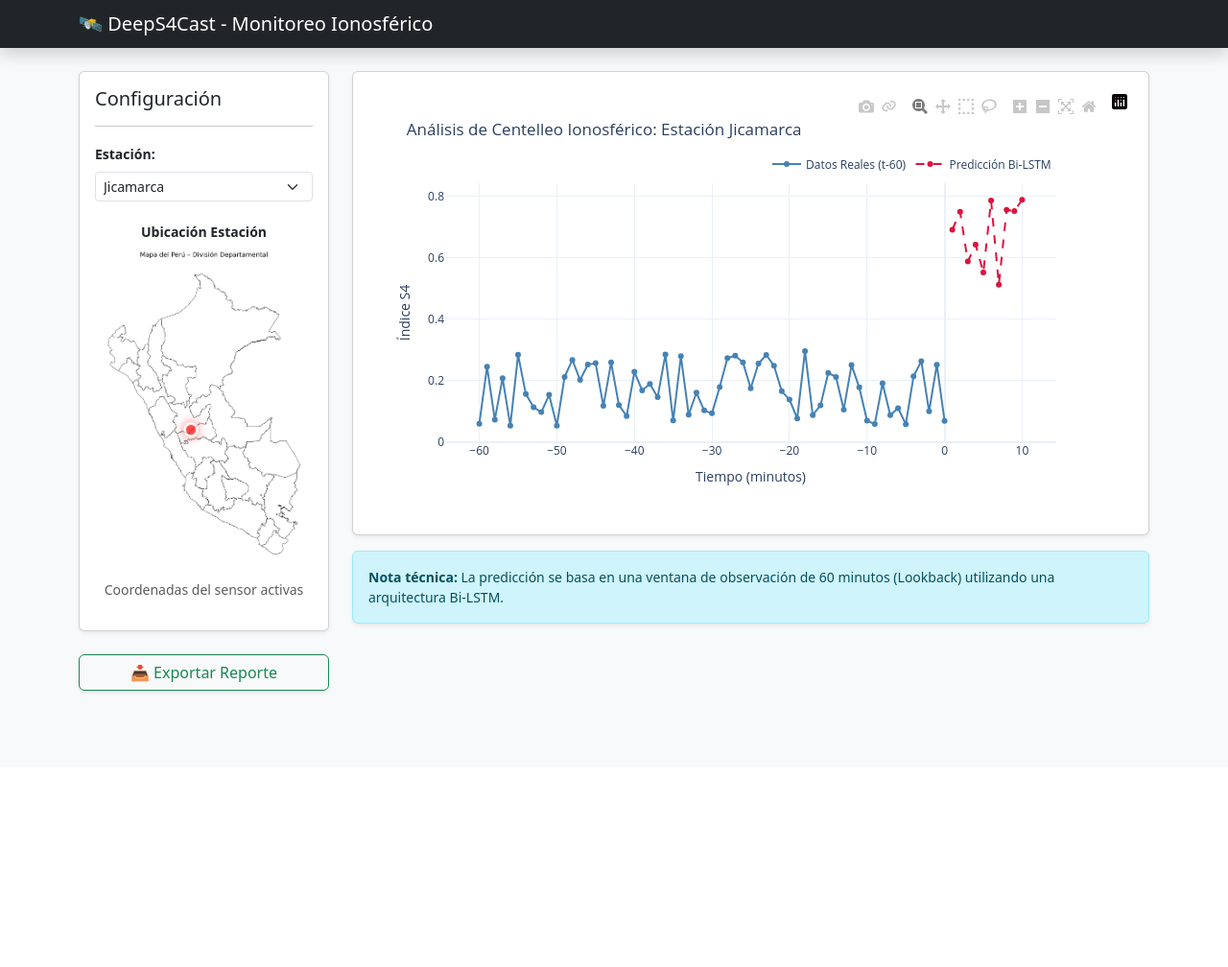
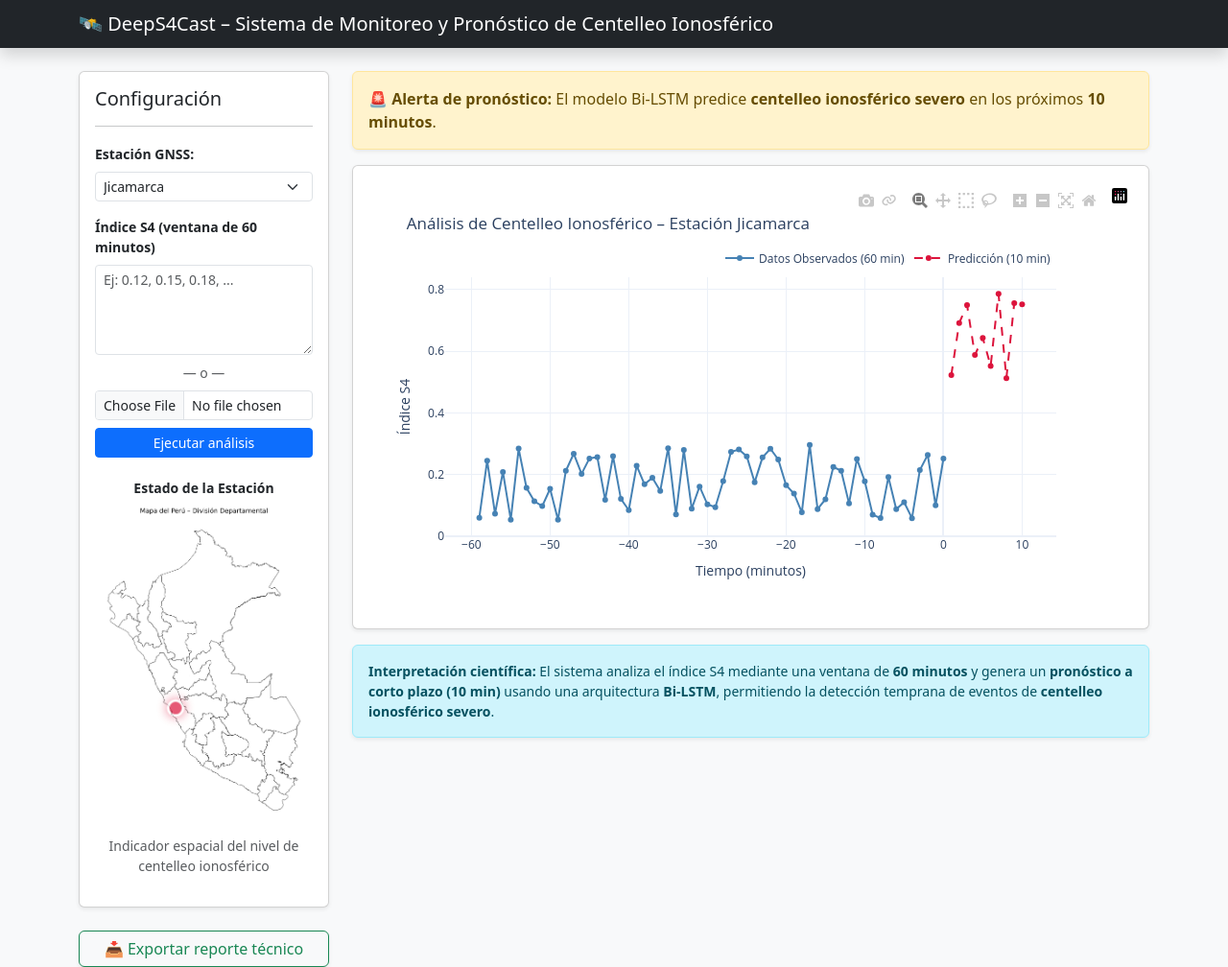
Before and after one commit to sebastianVP/DeepS4Cast, a Django app: page / in a window 1280 px wide. Shown: the whole page at 96% size. Before the commit the page ends 723 px from the top, so only its background shows below. Run offline with Django 5.2, Linux system fonts and the light colour scheme; some libraries are stand-ins or nearby versions.

Commit message:
mejoras enla interfaz web alertas y selecccion de valores

```diff
--- a/DeepS4Cast/core_forecast/templates/core_forecast/dashboard.html
+++ b/DeepS4Cast/core_forecast/templates/core_forecast/dashboard.html
@@ -5,21 +5,42 @@
     <meta charset="UTF-8">
     <meta name="viewport" content="width=device-width, initial-scale=1.0">
     <title>DeepS4Cast | Dashboard</title>
+
     <link href="https://cdn.jsdelivr.net/npm/bootstrap@5.3.0/dist/css/bootstrap.min.css" rel="stylesheet">
     <script src="https://cdn.plot.ly/plotly-2.24.1.min.js"></script>
+
     <style>
-        .map-container { position: relative; display: inline-block; width: 100%; }
-        .map-img { width: 100%; border-radius: 8px; }
+        .map-container {
+            position: relative;
+            display: inline-block;
+            width: 100%;
+        }
+
+        .map-img {
+            width: 100%;
+            border-radius: 8px;
+        }
+
         .dot {
             position: absolute;
-            width: 12px; height: 12px;
-            background-color: #ff0000;
+            width: 14px;
+            height: 14px;
             border-radius: 50%;
             border: 2px solid white;
             transform: translate(-50%, -50%);
-            box-shadow: 0 0 8px rgba(255,0,0,0.8);
             animation: pulse 1.5s infinite;
         }
+
+        .dot-green {
+            background-color: #2e8b57;
+            box-shadow: 0 0 8px rgba(46,139,87,0.8);
+        }
+
+        .dot-red {
+            background-color: #dc143c;
+            box-shadow: 0 0 8px rgba(220,20,60,0.8);
+        }
+
         @keyframes pulse {
             0% { transform: translate(-50%, -50%) scale(1); opacity: 1; }
             50% { transform: translate(-50%, -50%) scale(1.3); opacity: 0.7; }
@@ -27,62 +48,150 @@
         }
     </style>
 </head>
+
 <body class="bg-light">
 
 <nav class="navbar navbar-dark bg-dark mb-4 shadow">
     <div class="container">
-            <span class="navbar-brand mb-0 h1">🛰️ DeepS4Cast - Monitoreo Ionosférico</span>
+        <span class="navbar-brand mb-0 h1">
+            🛰️ DeepS4Cast – Sistema de Monitoreo y Pronóstico de Centelleo Ionosférico
+        </span>
     </div>
 </nav>
 
 <div class="container">
     <div class="row">
+
+        <!-- ===================== -->
+        <!-- COLUMNA IZQUIERDA -->
+        <!-- ===================== -->
         <div class="col-md-3">
+
             <div class="card shadow-sm mb-4">
                 <div class="card-body">
+
                     <h5 class="card-title">Configuración</h5>
                     <hr>
+
+                    <!-- Estación -->
                     <form method="GET">
-                            <div class="mb-3">
-                                <label class="form-label small fw-bold">Estación:</label>
-                                <select name="estacion" class="form-select form-select-sm" onchange="this.form.submit()">
-                                    <option value="Jicamarca" {% if estacion_sel == 'Jicamarca' %}selected{% endif %}>Jicamarca</option>
-                                    <option value="Huancayo" {% if estacion_sel == 'Huancayo' %}selected{% endif %}>Huancayo</option>
-                                    <option value="Piura" {% if estacion_sel == 'Piura' %}selected{% endif %}>Piura</option>
-                                    <option value="Cuzco" {% if estacion_sel == 'Cuzco' %}selected{% endif %}>Cuzco</option>
-                                    <option value="Pucallpa" {% if estacion_sel == 'Pucallpa' %}selected{% endif %}>Pucallpa</option>
-                                    <option value="Ayacucho" {% if estacion_sel == 'Ayacucho' %}selected{% endif %}>Ayacucho</option>
-                                    <option value="Tacna" {% if estacion_sel == 'Tacna' %}selected{% endif %}>Tacna</option>
-                                    <option value="Iquitos" {% if estacion_sel == 'Iquitos' %}selected{% endif %}>Iquitos</option>
+                        <label class="form-label small fw-bold">Estación GNSS:</label>
+                        <select name="estacion"
+                                class="form-select form-select-sm"
+                                onchange="this.form.submit()">
+                            {% for e in estaciones %}
+                                <option value="{{ e }}" {% if estacion_sel == e %}selected{% endif %}>
+                                    {{ e }}
+                                </option>
+                            {% endfor %}
                         </select>
-                            </div>
                     </form>
 
+                    <!-- INPUT LOOKBACK -->
+                    <form method="POST" enctype="multipart/form-data" class="mt-3">
+                        {% csrf_token %}
+
+                        <label class="form-label small fw-bold">
+                            Índice S4 (ventana de 60 minutos)
+                        </label>
+
+                        <textarea name="s4_text"
+                                  class="form-control form-control-sm"
+                                  rows="4"
+                                  placeholder="Ej: 0.12, 0.15, 0.18, ..."></textarea>
+
+                        <div class="text-center small my-2 text-muted">— o —</div>
+
+                        <input type="file"
+                               name="s4_file"
+                               class="form-control form-control-sm">
+
+                        <button class="btn btn-primary btn-sm w-100 mt-2">
+                            Ejecutar análisis
+                        </button>
+                    </form>
+
+                    <!-- MAPA -->
                     <div class="mt-4 text-center">
-                            <h6 class="small fw-bold">Ubicación Estación</h6>
+                        <h6 class="small fw-bold">Estado de la Estación</h6>
                         <div class="map-container">
-                                <img src="{% static 'core_forecast/img/peru_map.png' %}" class="map-img" alt="Mapa del Perú">
+                            <img src="{% static 'core_forecast/img/peru_map.png' %}"
+                                 class="map-img">
+
                             {% if coord %}
-                                <div class="dot" style="top: {{ coord.top }}%; left: {{ coord.left }}%;"></div>
+                            <div class="dot
+                                {% if alerta_observada or alerta_pronostico %}
+                                    dot-red
+                                {% else %}
+                                    dot-green
+                                {% endif %}"
+                                 style="top: {{ coord.top }}%; left: {{ coord.left }}%;">
+                            </div>
                             {% endif %}
                         </div>
-                            <p class="text-muted small mt-2">Coordenadas del sensor activas</p>
+
+                        <p class="small text-muted mt-2">
+                            Indicador espacial del nivel de centelleo ionosférico
+                        </p>
                     </div>
+
                 </div>
             </div>
 
-                <button class="btn btn-outline-success w-100 shadow-sm">📥 Exportar Reporte</button>
+            <button class="btn btn-outline-success w-100 shadow-sm">
+                📥 Exportar reporte técnico
+            </button>
+
         </div>
 
+        <!-- ===================== -->
+        <!-- COLUMNA DERECHA -->
+        <!-- ===================== -->
         <div class="col-md-9">
+
+            <!-- ALERTA OBSERVADA -->
+            {% if alerta_observada %}
+            <div class="alert alert-danger shadow-sm">
+                ⚠️ <strong>Alerta observada:</strong>
+                Se detectaron valores de <strong>S4 ≥ 0.6</strong>
+                en la ventana de observación (60 min).
+            </div>
+            {% endif %}
+
+            <!-- ALERTA PRONOSTICADA -->
+            {% if alerta_pronostico %}
+            <div class="alert alert-warning shadow-sm">
+                🚨 <strong>Alerta de pronóstico:</strong>
+                El modelo Bi-LSTM predice <strong>centelleo ionosférico severo</strong>
+                en los próximos <strong>10 minutos</strong>.
+            </div>
+            {% endif %}
+
+            <!-- ERROR -->
+            {% if error_msg %}
+            <div class="alert alert-secondary shadow-sm">
+                ⚠️ {{ error_msg }}
+            </div>
+            {% endif %}
+
+            <!-- GRÁFICO -->
             <div class="card shadow-sm">
                 <div class="card-body">
                     {{ plot_div|safe }}
                 </div>
             </div>
+
+            <!-- INTERPRETACIÓN -->
             <div class="alert alert-info mt-3 small shadow-sm">
-                    <strong>Nota técnica:</strong> La predicción se basa en una ventana de observación de 60 minutos (Lookback) utilizando una arquitectura Bi-LSTM.
+                <strong>Interpretación científica:</strong>
+                El sistema analiza el índice S4 mediante una ventana de
+                <strong>60 minutos</strong> y genera un
+                <strong>pronóstico a corto plazo (10 min)</strong>
+                usando una arquitectura <strong>Bi-LSTM</strong>,
+                permitiendo la detección temprana de eventos de
+                <strong>centelleo ionosférico severo</strong>.
             </div>
+
         </div>
     </div>
 </div>
--- a/DeepS4Cast/core_forecast/views.py
+++ b/DeepS4Cast/core_forecast/views.py
@@ -4,40 +4,111 @@ import plotly.graph_objects as go
 from plotly.offline import plot
 import numpy as np
 
+from core_forecast.utils.s4_parser import parse_s4_array
+
+
 def dashboard_estatico(request):
-    # 1. Obtener estación (por defecto Jicamarca)
+    # =========================
+    # 1. ESTACIÓN SELECCIONADA
+    # =========================
     estacion_sel = request.GET.get('estacion', 'Jicamarca')
 
-    # 2. Diccionario de coordenadas para el punto rojo en el mapa (ajustar según tu imagen)
     estaciones_coords = {
-        'Jicamarca': {'top': 56, 'left': 44},
-        'Huancayo':  {'top': 60, 'left': 53},
-        'Piura':     {'top': 25, 'left': 32},
-        'Cuzco':     {'top': 72, 'left': 66},
-        'Pucallpa':  {'top': 46, 'left': 62},
-        'Ayacucho':  {'top': 66, 'left': 56},
-        'Tacna':     {'top': 91, 'left': 85},
-        'Iquitos':   {'top': 18, 'left': 70},
+        'Jicamarca': {'top': 63, 'left': 37},
+        'Huancayo':  {'top': 63, 'left': 49},
+        'Piura':     {'top': 31, 'left': 13},
+        'Cuzco':     {'top': 70, 'left': 70},
+        'Pucallpa':  {'top': 56, 'left': 62},
+        'Ayacucho':  {'top': 76, 'left': 56},
+        'Tacna':     {'top': 91, 'left': 83},
+        'Iquitos':   {'top': 30, 'left': 50},
     }
+
+    estaciones = [
+    "Jicamarca",
+    "Huancayo",
+    "Piura",
+    "Cuzco",
+    "Pucallpa",
+    "Ayacucho",
+    "Tacna",
+    "Iquitos"
+    ]
     coord = estaciones_coords.get(estacion_sel)
 
-    # 3. Simulación de datos según estación (Usamos seed para que el gráfico cambie algo)
-    np.random.seed(hash(estacion_sel) % 100)
-    time_pasado = np.arange(-60, 1)
-    s4_pasado = np.random.uniform(0.05, 0.3, size=61)
+    # =========================
+    # VARIABLES DE CONTROL
+    # =========================
+    s4_pasado = None
+    alerta_observada = False
+    alerta_pronostico = False
+    error_msg = None
 
+    # =========================
+    # 2. INPUT DEL USUARIO
+    # =========================
+    if request.method == "POST":
+        try:
+            if request.FILES.get("s4_file"):
+                file = request.FILES["s4_file"]
+                text = file.read().decode("utf-8")
+                s4_pasado = parse_s4_array(text)
+
+            elif request.POST.get("s4_text"):
+                s4_pasado = parse_s4_array(request.POST["s4_text"])
+
+            if s4_pasado is not None:
+                alerta_observada = np.max(s4_pasado) >= 0.6
+
+        except ValueError as e:
+            error_msg = str(e)
+
+    # =========================
+    # 3. DATOS SIMULADOS
+    # =========================
+    if s4_pasado is None:
+        np.random.seed(hash(estacion_sel) % 100)
+        s4_pasado = np.random.uniform(0.05, 0.3, size=60)
+
+    time_pasado = np.arange(-59, 1)
     time_futuro = np.arange(1, 11)
-    # Si es Jicamarca, simulamos un evento de centelleo más alto para la demo
+
     nivel = 0.5 if estacion_sel == 'Jicamarca' else 0.2
     s4_futuro = np.random.uniform(nivel, nivel + 0.3, size=10)
 
-    # 4. Crear Gráfico Plotly
+    alerta_pronostico = np.max(s4_futuro) >= 0.6
+
+    # =========================
+    # 4. COLORES SEGÚN ALERTA
+    # =========================
+    color_pasado = '#dc143c' if alerta_observada else '#4682b4'   # rojo / azul
+    color_futuro = '#dc143c' if alerta_pronostico else '#2e8b57' # rojo / verde
+
+    # =========================
+    # 5. GRÁFICO PLOTLY
+    # =========================
     fig = go.Figure()
-    fig.add_trace(go.Scatter(x=time_pasado, y=s4_pasado, mode='lines+markers', name='Datos Reales (t-60)', line=dict(color='#4682b4')))
-    fig.add_trace(go.Scatter(x=time_futuro, y=s4_futuro, mode='lines+markers', name='Predicción Bi-LSTM', line=dict(color='#dc143c', dash='dash')))
+
+    fig.add_trace(go.Scatter(
+        x=time_pasado,
+        y=s4_pasado,
+        mode='lines+markers',
+        name='Datos Observados (60 min)',
+        line=dict(color=color_pasado),
+        marker=dict(color=color_pasado)
+    ))
+
+    fig.add_trace(go.Scatter(
+        x=time_futuro,
+        y=s4_futuro,
+        mode='lines+markers',
+        name='Predicción (10 min)',
+        line=dict(color=color_futuro, dash='dash'),
+        marker=dict(color=color_futuro)
+    ))
 
     fig.update_layout(
-        title=f'Análisis de Centelleo Ionosférico: Estación {estacion_sel}',
+        title=f'Análisis de Centelleo Ionosférico – Estación {estacion_sel}',
         xaxis_title='Tiempo (minutos)',
         yaxis_title='Índice S4',
         template='plotly_white',
@@ -46,10 +117,19 @@ def dashboard_estatico(request):
 
     plot_div = plot(fig, output_type='div', include_plotlyjs=True)
 
-    # 5. Contexto para el HTML
+    # =========================
+    # 6. CONTEXTO PARA EL TEMPLATE
+    # =========================
     context = {
         'plot_div': plot_div,
         'estacion_sel': estacion_sel,
-        'coord': coord
+        'coord': coord,
+        'estaciones':estaciones,
+        # alertas
+        'alerta_observada': alerta_observada,
+        'alerta_pronostico': alerta_pronostico,
+
+        'error_msg': error_msg
     }
+
     return render(request, 'core_forecast/dashboard.html', context)
```
Also changed, not shown: DeepS4Cast/core_forecast/utils/s4_parser.py (added, +14 -0 lines). Lines whose indentation alone changed are shown as unchanged.
